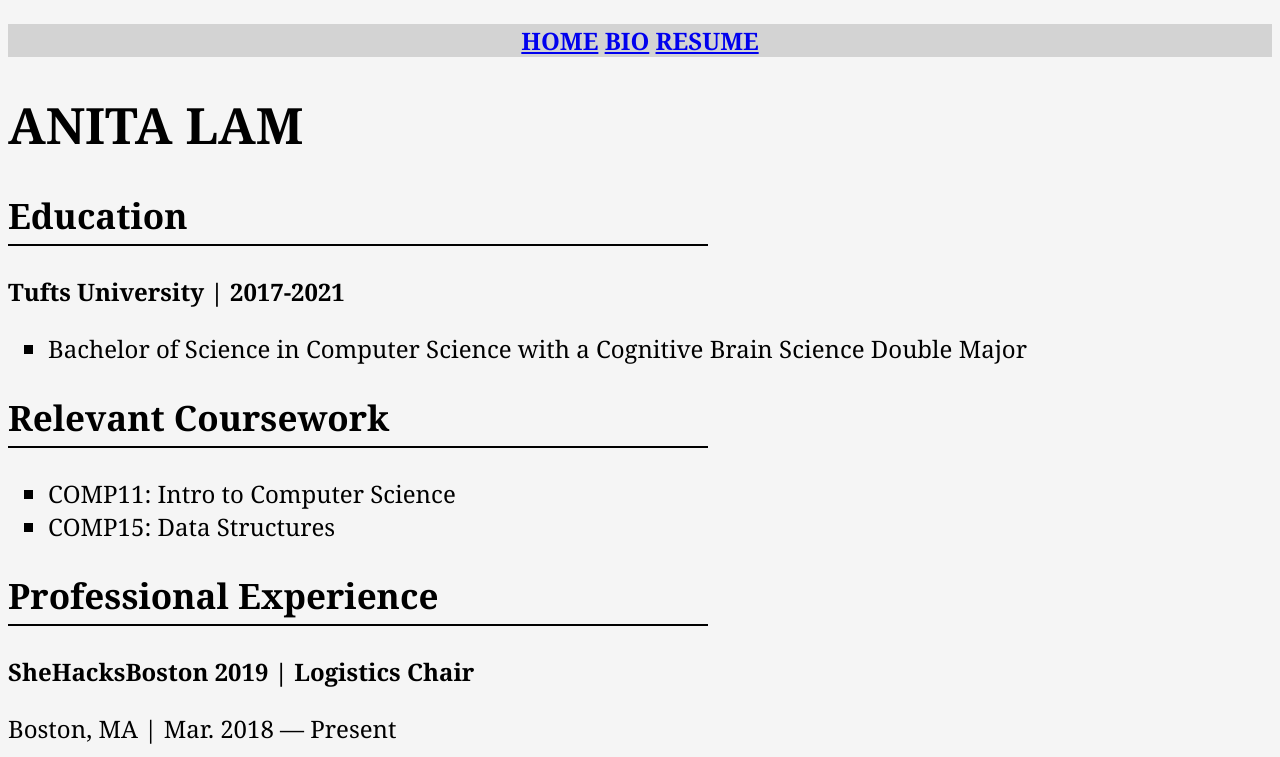
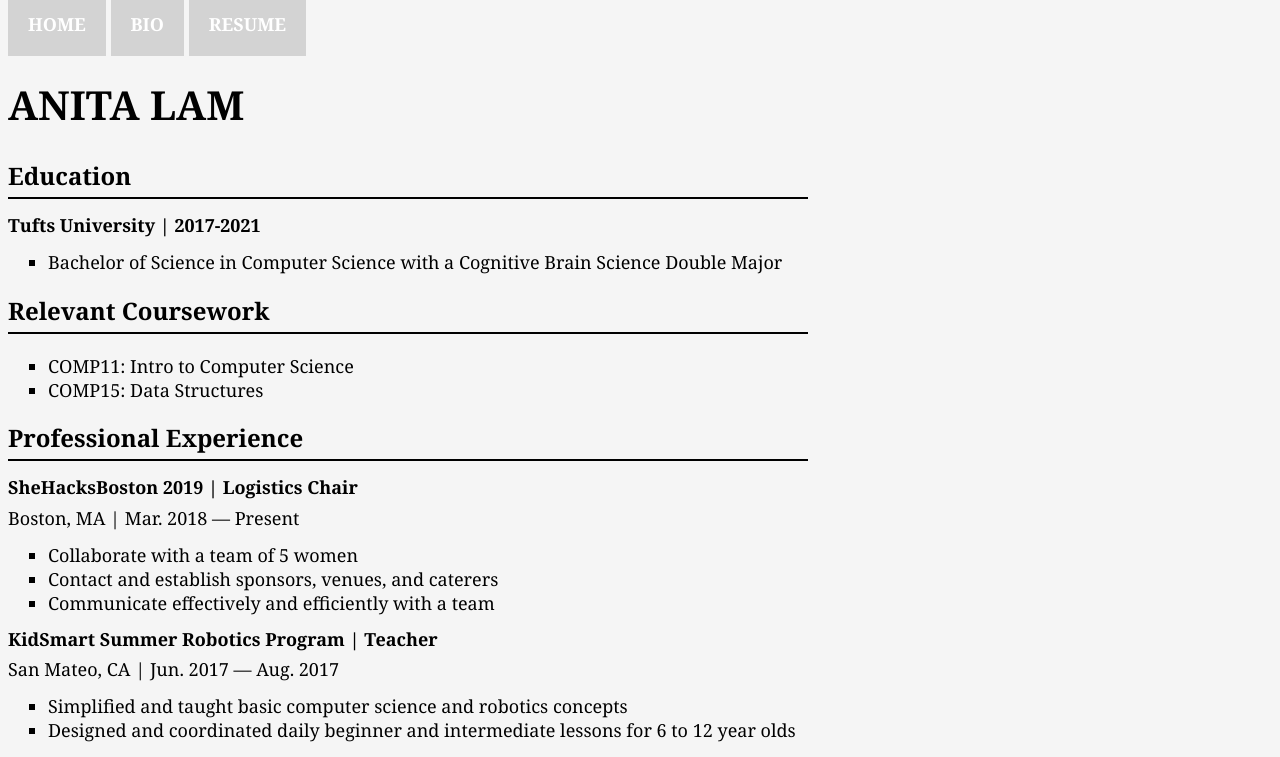
Before and after one commit to anitaxlam/anitaxlam.github.io, a plain HTML site: page resume.html in a window 1280 px wide. Shown: the top 757 px of the page. Drawn offline with Linux system fonts and the light colour scheme.

Commit message:
changed font size and navbar styling

```diff
--- a/resumestylesheet.css
+++ b/resumestylesheet.css
@@ -4,36 +4,57 @@ body {
 }
 
 h1 {
+	padding-top: 20px;
 	font-weight: bold;
-	font-size: 50px;
+	font-size: 40px;
 }
 
 h2 {
-	font-size: 35px;
-	width: 700px;
+	font-size: 24px;
+	width: 800px;
 	border-bottom: 2px solid #000000;
 	padding-bottom: 5px;
 }
 
 p {
 	font-weight: bold;
-	font-size: 24px;
+	font-size: 18px;
+	line-height: 70%
 }
 
 ul {
 	list-style-type: square;
-	font-size: 24px;
+	font-size: 18px;
 }
 
 .datetime {
 	font-weight: normal;
-	font-style: 24px;
+	font-style: 18px;
 }
 
-#navbar {
+a {
 	font-weight: bold;
-	text-align: center;
+	font-size: 18px;
+	color: #FFFFFF;
 	background-color: #D3D3D3;
 	text-decoration: none;
+	text-align: center;
+	padding: 20px;
 
 }
+
+a:link {
+	color: white;
+}
+
+a:visited {
+	color: white;
+}
+
+a:hover {
+	color: #A2A2A2;
+}
+
+a:active {
+	color: #A2A2A2;
+}
```
